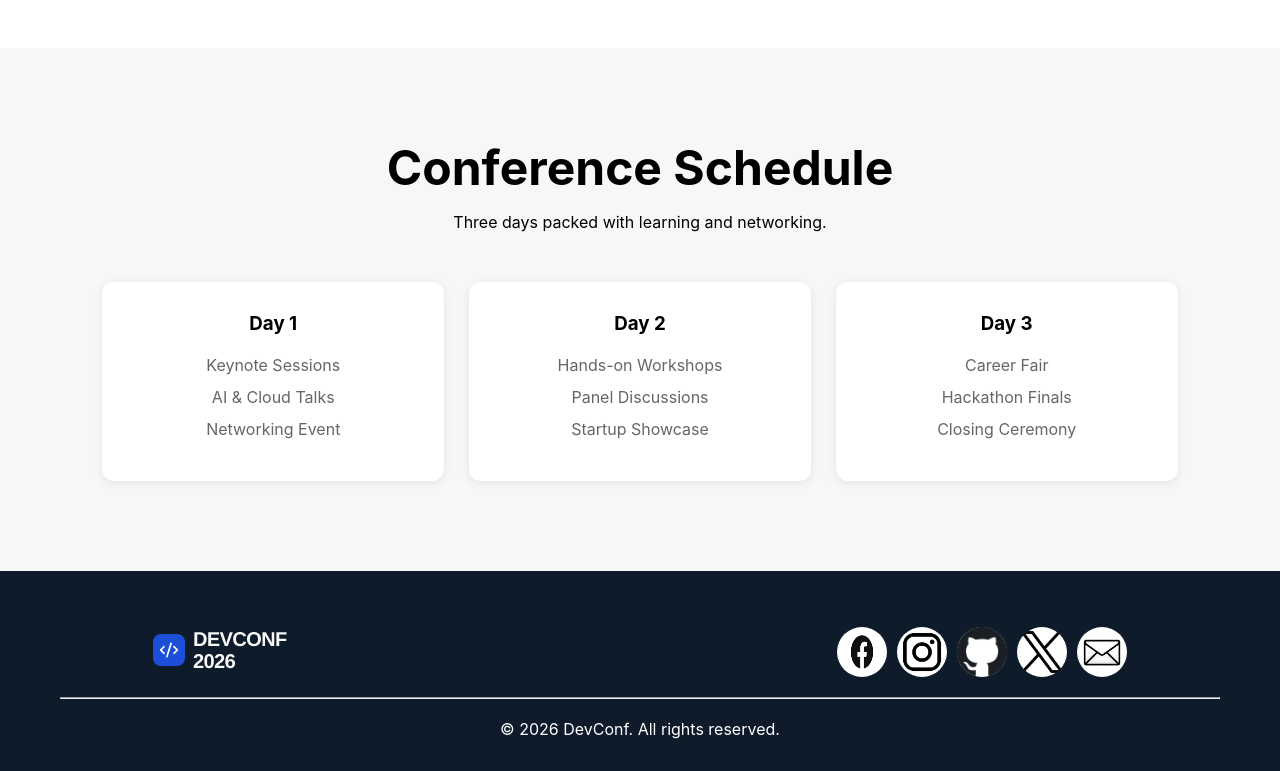
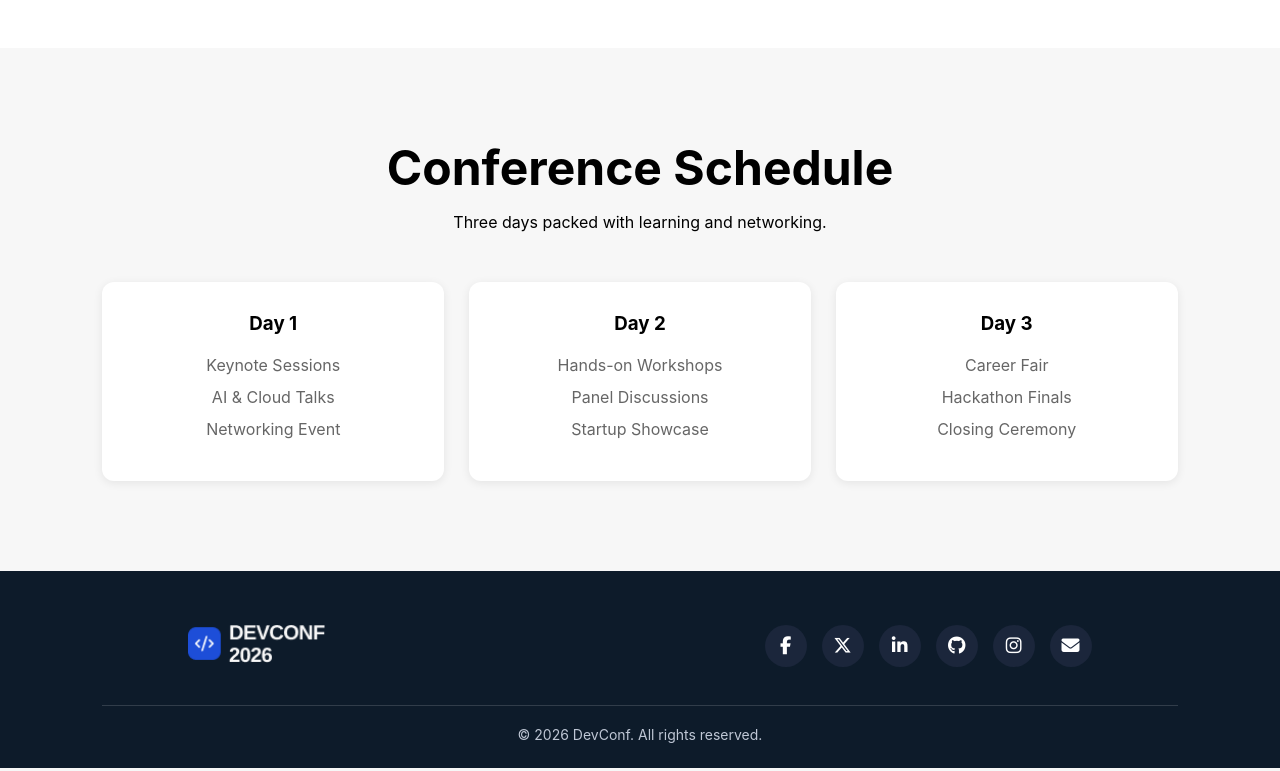
Before and after one commit to saifur18234/B14-A01, a plain HTML site: page index.html in a window 1280 px wide. Shown: the part 2613-3384 px from the top of the page. Drawn offline with Linux system fonts and the light colour scheme.

Commit message:
modified

```diff
--- a/index.html
+++ b/index.html
@@ -6,6 +6,9 @@
     <meta name="viewport" content="width=device-width, initial-scale=1.0" />
     <title>B14-A01-DevConf-2026</title>
     <link rel="stylesheet" href="./style.css" />
+
+    <link rel="stylesheet" href="https://cdnjs.cloudflare.com/ajax/libs/font-awesome/6.7.2/css/all.min.css">
+
 </head>
 
 <body>
@@ -205,32 +208,43 @@
     </main>
 
 
-    <!-- Footer -->
-    <footer class="footer-top">
-        <section>
-            <!-- left side -->
+    <!-- footer Section -->
+
+    <footer>
+
+        <section class="footer-top">
+
             <div class="footer-logo">
-                <img src="./assets/footer-logo.png" alt="Footer Logo" />
+                <img src="./assets/footer-logo.png" alt="DevConf Logo">
             </div>
 
             <!-- right side -->
+
             <div class="social-links">
-                <a class="social-link" href="https://www.facebook.com"><img src="./logo/facebook.png"
-                        alt="Facebook Logo" /></a>
-                <a class="social-link" href="https://www.instagram.com"><img src="./logo/insta.png"
-                        alt="Instagram" /></a>
-                <a class="social-link" href="https://www.github.com"><img src="./logo/github.png" alt="Github" /></a>
-                <a class="social-link" href="https://www.x.com"><img src="./logo/x.png" alt="X" /></a>
-                <a class="social-link" href="https://www.gmail.com"><img src="./logo/mail.png" alt="Mail" /></a>
+
+                <a href="https://www.facebook.com"><i class="fa-brands fa-facebook-f"></i></a>
+
+                <a href="https://www.x.com"><i class="fa-brands fa-x-twitter"></i></a>
+
+                <a href="https://www.linkedin.com"><i class="fa-brands fa-linkedin-in"></i></a>
+
+                <a href="https://www.github.com"><i class="fa-brands fa-github"></i></a>
+
+                <a href="https://www.instagram.com"><i class="fa-brands fa-instagram"></i></a>
+
+                <a href="https://www.gmail.com"><i class="fa-solid fa-envelope"></i></a>
+
             </div>
+
         </section>
 
-        <hr />
+        <hr>
 
-        <p class="copyright">© 2026 DevConf. All rights reserved.</p>
+        <p class="copyright">
+            © 2026 DevConf. All rights reserved.
+        </p>
 
     </footer>
-
 
 </body>
 
--- a/style.css
+++ b/style.css
@@ -13,6 +13,8 @@ body{
 section{
     padding: 0px 8%;
 }
+
+/* navigation */
 
 nav{
     display: flex;
@@ -63,6 +65,8 @@ nav a:hover{
     background:#1B3A8D;
 }
 
+/* banner section */
+
 header{
     background-image: linear-gradient(
             to right,
@@ -110,6 +114,7 @@ header{
     font-weight: 800;
 }
 
+/* Speaker section */
 
 .speakers{
     width:90%;
@@ -228,6 +233,11 @@ header{
     color: #0D1B2A;
 }
 
+.price-card hr{
+    border:none;
+    border-top:0.5px solid rgba(0, 0, 0, 0.108);
+}
+
 .price-card p{
     padding-bottom: 20px;
     font-size: 13px;
@@ -291,6 +301,11 @@ header{
     color: #FFFFFF;
 }
 
+.featured-card hr{
+    border:none;
+    border-top:0.5px solid rgba(255,255,255,.15);
+}
+
 .featured-card p{
     padding-bottom: 20px;
     font-size: 13px;
@@ -311,8 +326,8 @@ header{
 }
 
 ul li::marker {
-  color: #60A5FA; /* Change to your preferred color */
-  font-size: 14px; /* Optional: Makes the disc slightly larger */
+  color: #60A5FA;
+  font-size: 14px;
 }
 
 .featured-card button{
@@ -366,48 +381,58 @@ ul li::marker {
     color:#666;
 }
 
-/* Footer Section */
+
+
+
+/* footer section */
 
 footer{
-    background-color: #0D1B2A;
-    padding: 56px 60px 32px;
-
+    background:#0D1B2A;
+    color:#fff;
+    padding:50px 8% 25px;
 }
 
-footer section{
-    display: flex;
-    justify-content: space-between;
-    align-items: center;
-    gap: 10px;
-    padding-bottom: 20px;
-
+.footer-top{
+    display:flex;
+    justify-content:space-between;
+    align-items:center;
 }
 
-footer p{
-    display: flex;
-    justify-content: center;
-    align-items: center;
-    padding-top: 20px;
-    color: #FFFFFF;
+.footer-logo img{
+    height:45px;
 }
+
 .social-links{
-    display: flex;
-    justify-content: center;
-    align-items: center;
-    gap: 10px;
+    display:flex;
+    gap:15px;
 }
-.social-link{
-    display: block;
-    width: 50px;
-    height: 50px;
-    border-radius: 100px;
-    display: flex;
-    justify-content: center;
-    align-items: center;
-    overflow: hidden;
+
+.social-links a{
+    width:42px;
+    height:42px;
+    border-radius:50%;
+    background:#1B263B;
+    color:#fff;
+    display:flex;
+    justify-content:center;
+    align-items:center;
+    font-size:18px;
+    transition:.3s;
 }
-.social-link img{
-    width: 100%;
-    height: 100%;
-    /* object-fit: contain; */
+
+.social-links a:hover{
+    background:#2563EB;
+    transform:translateY(-3px);
 }
+
+footer hr{
+    margin:35px 0 20px;
+    border:none;
+    border-top:1px solid rgba(255,255,255,.15);
+}
+
+.copyright{
+    text-align:center;
+    color:#bfc7d5;
+    font-size:14px;
+}
```
